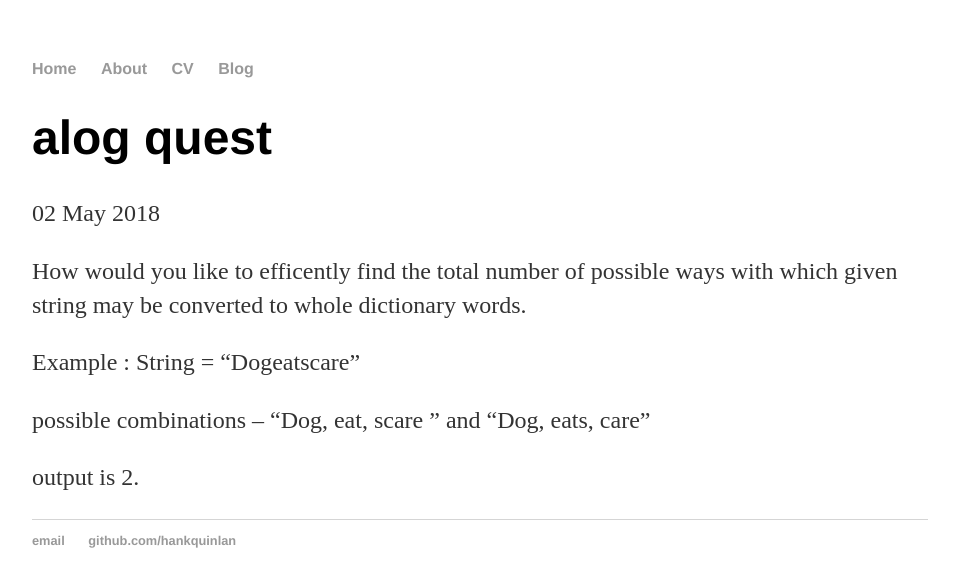
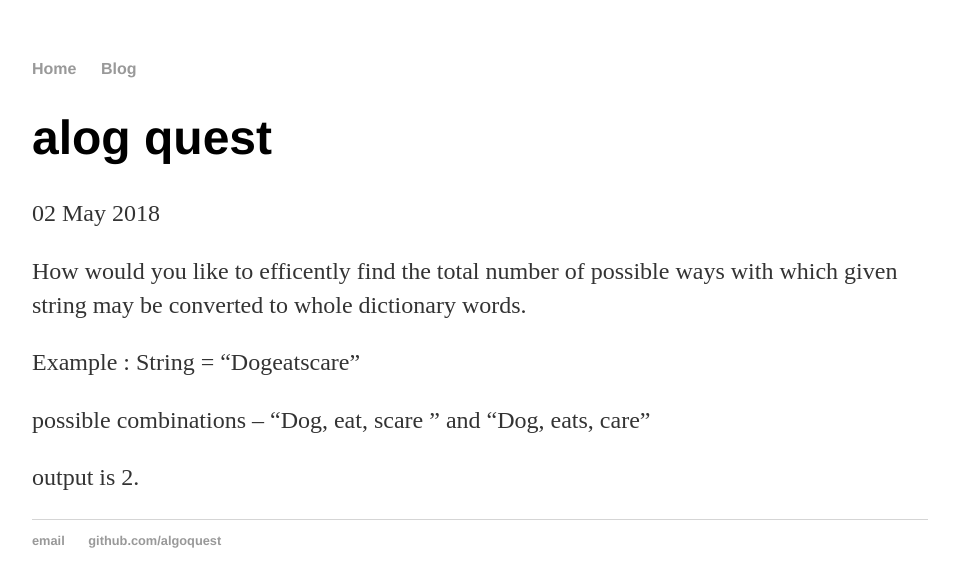
Before and after one commit to algoquest/algoquest.github.io, a Jekyll site: the page built from _posts/2018-05-02-treche1.md, in a window 1280 px wide. Shown: the top 587 px of the page, without its empty margins (160-1119 px from the left). Built offline with Jekyll 4.4.1, drawn with Linux system fonts in a browser that asks for light colours.

Commit message:
Update default.html

```diff
--- a/_layouts/default.html
+++ b/_layouts/default.html
@@ -9,9 +9,7 @@
 			<nav>
 	    		<ul>
 	        		<li><a href="/">Home</a></li>
-		        	<li><a href="/about">About</a></li>
-	        		<li><a href="/cv">CV</a></li>
-	        		<li><a href="/blog">Blog</a></li>
+	        		<li><a href="/other">Blog</a></li>
 	    		</ul>
 			</nav>
 			<div class="container">
@@ -21,8 +19,8 @@
 			</div><!-- /.container -->
 			<footer>
 	    		<ul>
-	        		<li><a href="mailto:hankquinlanhub@gmail.com">email</a></li>
-	        		<li><a href="https://github.com/hankquinlan">github.com/hankquinlan</a></li>
+	        		<li><a href="mailto:algoquest@yandex.com">email</a></li>
+	        		<li><a href="https://github.com/algoquest">github.com/algoquest</a></li>
 				</ul>
 			</footer>
 		</body>
```
